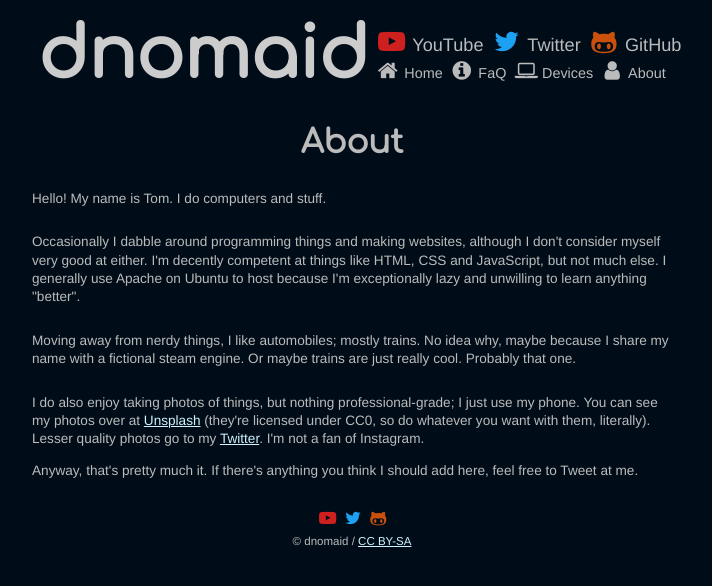
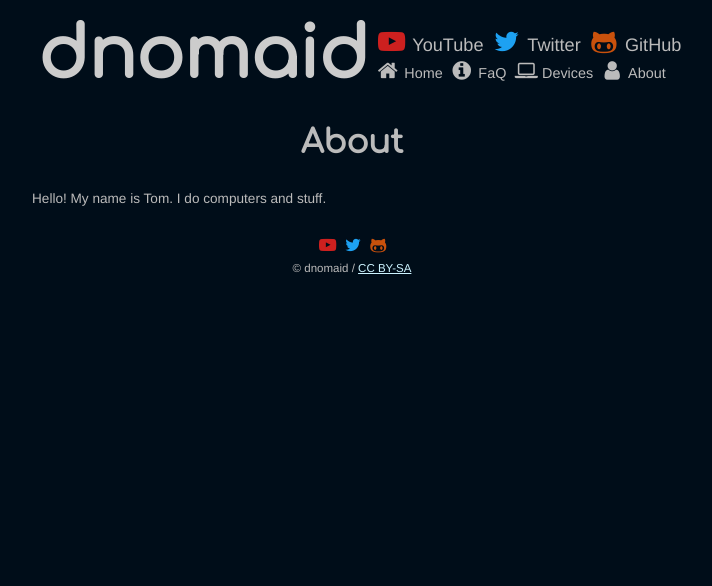
Before and after one commit to tomfishemoji/tomfishemoji.github.io, a Jekyll site: the page built from about.html, in a window 1280 px wide. Shown: the top 586 px of the page, without its empty margins (288-1000 px from the left). Built offline with Jekyll 4.4.1, drawn with Linux system fonts in a browser that asks for light colours; a script that is not in the unit is left out.

Commit message:
Fix the about page

```diff
--- a/about.html
+++ b/about.html
@@ -8,13 +8,4 @@ description: who even is dnomaid anyway?
 
     <div>
         <p>Hello! My name is Tom. I do computers and stuff.</p>
-
-        <p><br>Occasionally I dabble around programming things and making websites, although I don't consider myself very good at either. I'm decently competent at things like HTML, CSS and JavaScript, but not much else. I generally use Apache on Ubuntu
-            to host because I'm exceptionally lazy and unwilling to learn anything "better".</p>
-        <p><br>Moving away from nerdy things, I like automobiles; mostly trains. No idea why, maybe because I share my name with a fictional steam engine. Or maybe trains are just really cool. Probably that one.</p>
-
-        <p><br>I do also enjoy taking photos of things, but nothing professional-grade; I just use my phone. You can see my photos over at <a href="https://unsplash.com/mrdnomaid">Unsplash</a> (they're licensed under CC0, so do whatever you want with them,
-            literally). Lesser quality photos go to my <a href="https://twitter.com/mrDnomaid/media">Twitter</a>. I'm not a fan of Instagram.</p>
-
-        <p style="margin-top: 1em">Anyway, that's pretty much it. If there's anything you think I should add here, feel free to Tweet at me.</p>
     </div>
```
